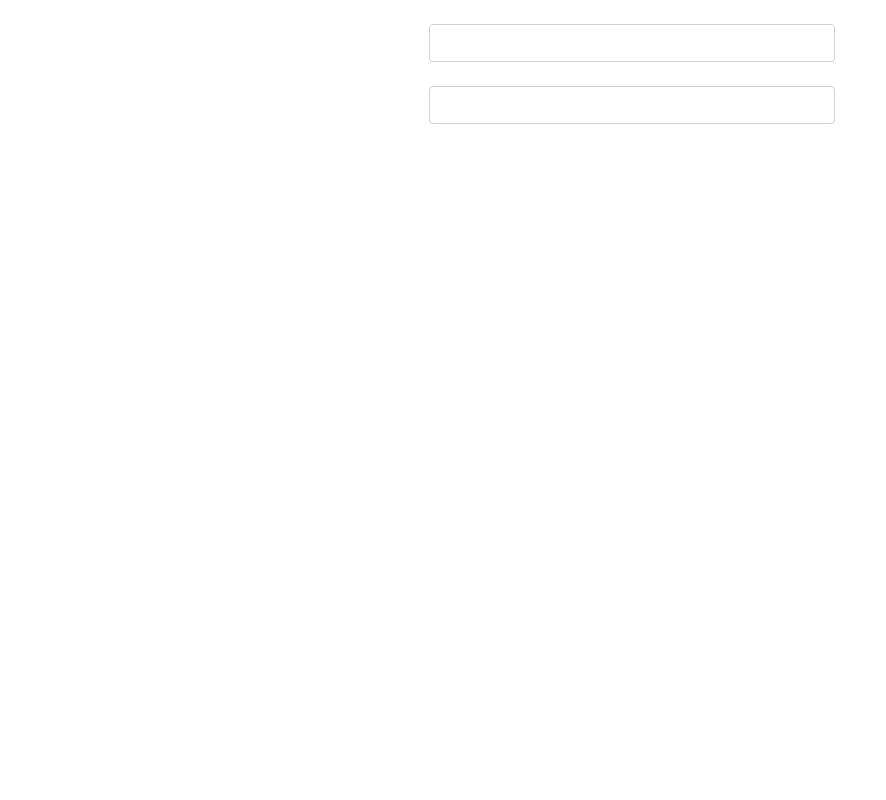
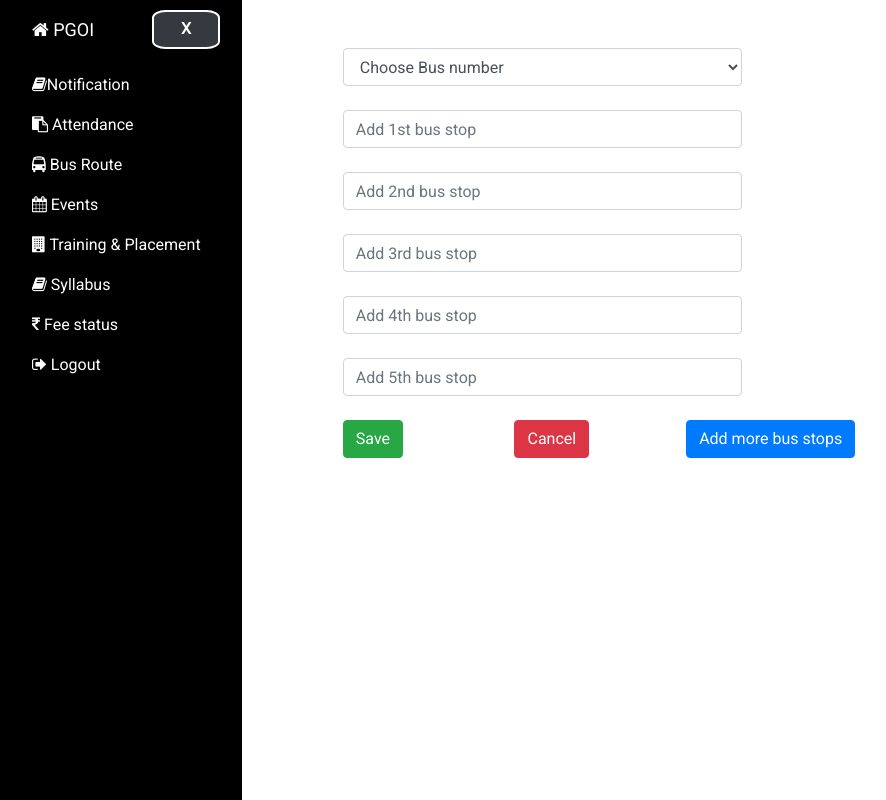
Before and after one commit to hemansah/PGOI, a PHP site: page /admin/bus_route_admin.php in a window 1280 px wide. Before the commit the part shown is almost empty. Shown: the whole page, without its empty margins (8-894 px from the left). Run offline with PHP 8.4, Linux system fonts and the light colour scheme.

Commit message:
bus_route_admin completed

```diff
--- a/admin/bus_route_admin.php
+++ b/admin/bus_route_admin.php
@@ -8,23 +8,109 @@
 		<link rel="stylesheet" type="text/css" href="../assets/css/sidebar.css">
 		<link rel="stylesheet" type="text/css" href="../assets/css/style.css">
 		<script src="https://ajax.googleapis.com/ajax/libs/jquery/3.3.1/jquery.min.js"></script>
+		<script src="https://cdnjs.cloudflare.com/ajax/libs/jquery/3.3.1/jquery.min.js"></script>
+
+		<script type="text/javascript">
+			$(document).ready(function() {
+    var max_fields = 30;
+    var wrapper = $(".container1");
+    var add_button = $(".add_form_field");
+
+    var x = 1;
+    $(add_button).click(function(e) {
+        e.preventDefault();
+        if (x < max_fields) {
+            x++;
+            $(wrapper).append('<div><input type="text" class="form-control" placeholder="Keep adding more..." name="mytext[]"/><a href="#" class="delete">Delete</a></div>'); //add input box
+        } else {
+            alert('You Reached the limits')
+        }
+    });
+
+    $(wrapper).on("click", ".delete", function(e) {
+        e.preventDefault();
+        $(this).parent('div').remove();
+        x--;
+    })
+});
+		</script>
 </head>
 <body>
-	<div class="row">
+
+	<?php
+	include_once'statics/header.php';
+	?>
+
+	<a href="#menu-toggle" class="btn btn-dark" id="menu-toggle">
+        	<span id="menuHide">Menu</span>
+    </a>
+
+
+	<div class="container-fluid">
 
 		<div class="row">
 			<div class="col">
-
+				<br><br>
 			</div>
 		</div>
 
-		<div class="col-4 offset-4">
-			<form>
-				<br><input type="" name="" class="form-control"><br>
-				<input type="" name="" class="form-control"><br>
+		<form>
+			<div class="row">
+				<div class="col-sm-5 offset-1">
 
-			</form>
-		</div>
+						<select class="form-control" id="" name="">
+							<option>Choose Bus number</option>
+							<option>Bus no 1</option>
+							<option>Bus no 2</option>
+							<option>Bus no 3</option>
+							<option>Bus no 4</option>
+							<option>Bus no 5</option>
+							<option>Bus no 7</option>
+							<option>Bus no 8</option>
+							<option>Bus no 9</option>
+							<option>Bus no 10</option>
+							<option>Bus no 11</option>
+							<option>Bus no 12</option>
+							<option>Bus no 13</option>
+							<option>Bus no 14</option>
+							<option>Bus no 15</option>
+							<option>Bus no 17</option>
+						</select><br>
+				</div>
+			</div>
+
+			<div class="row">
+				<div class="col-sm-5 offset-1 container1">
+					<input type="text" name="" value="" placeholder="Add 1st bus stop" class="form-control"><br>
+					<input type="text" name="" value="" placeholder="Add 2nd bus stop" class="form-control"><br>
+					<input type="text" name="" value="" placeholder="Add 3rd bus stop" class="form-control"><br>
+					<input type="text" name="" value="" placeholder="Add 4th bus stop" class="form-control"><br>
+					<input type="text" name="" value="" placeholder="Add 5th bus stop" class="form-control"><br>
+
+				</div>
+			</div>
+
+
+				<div class="row">
+
+					<div class="col-sm-2 offset-1">
+						<input type="button" name="" value="Save" class="btn btn-success">
+					</div>
+					<div class="col-sm-2">
+						<input type="button" name="" value="Cancel" class="btn btn-danger">
+					</div>
+
+					<div class="col-sm-2 ">
+						<input type="button" name="" class="btn btn-primary add_form_field" value="Add more bus stops" onclick="add(document.forms[0].element.value)" style="display: inline;">
+					</div>
+				</div>
+
+
+				</div>
+			</div>
+		</form>
 	</div>
 </body>
+<script type="text/javascript" src="../assets/js/custom-js.js"></script>
+<script type="text/javascript" src="../assets/js/admin-actions.js"></script>
 </html>
--- a/admin/events_admin.php
+++ b/admin/events_admin.php
@@ -38,7 +38,7 @@
    		 	<div class="row">
    		 		<div class="col-6 offset-2">
    		 			<form >
-   		 				<h2 class="text-white bg-dark">Post an event here!</h2><br>
+   		 				<h2 class="text-white bg-dark text-center">Post an event here!</h2><br>
    		 				<h6><b>Event topic:</h6>
    		 				<input type="text" name="" class="form-control" placeholder="Add the title of the event..."/><br>
    		 				<h6><b>Content</h6>
--- a/admin/statics/header.php
+++ b/admin/statics/header.php
@@ -16,8 +16,33 @@
                     </a>
                 </li>
                 <li>
-                    <a href="#"><i class="fa fa-book"></i>About</a>
+                    <a href="notification_admin.php"><i class="fa fa-book"></i>Notification</a>
                 </li>
+
+                <li>
+                    <a href="#"><i class="fa fa-clipboard"></i> Attendance</a>
+                </li>
+
+                <li>
+                    <a href="bus_route_admin.php"><i class="fa fa-bus"></i> Bus Route</a>
+                </li>
+
+                <li>
+                    <a href="events_admin.php"><i class="fa fa-calendar"></i> Events</a>
+                </li>
+
+                <li>
+                    <a href="#"><i class="fa fa-building"></i> Training & Placement</a>
+                </li>
+
+                <li>
+                    <a href="#"><i class="fa fa-book"></i> Syllabus</a>
+                </li>
+
+                <li>
+                    <a href="#"><i class="fa fa-inr"></i> Fee status</a>
+                </li>
+
                 <li>
                     <a href="logout.php"><i class="fa fa-sign-out"></i> Logout</a>
                 </li>
```
Also changed, not shown: admin/admin-dashboard.php (+3 -15 lines), statics/header.php (+4 -4 lines).
